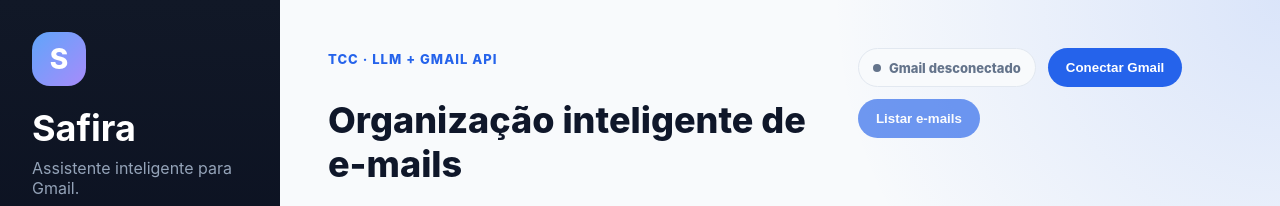
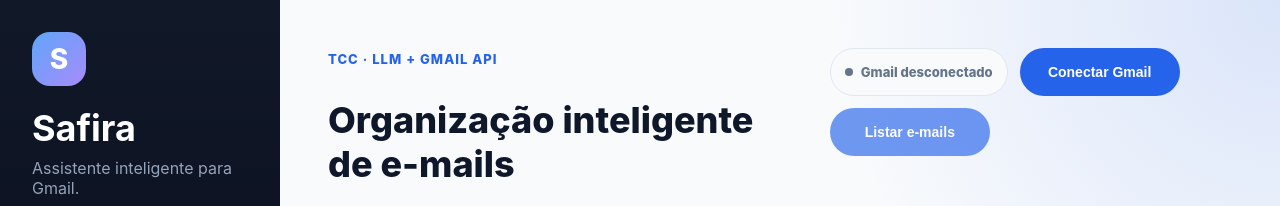
Before and after one commit to estelamdrs/safira-front, a React (Vite) app: page / in a window 1280 px wide. Shown: the top 206 px of the page. Built offline with nearby package versions, Linux system fonts and the light colour scheme; no server answers.

Commit message:
botão + conexão com back

```diff
--- a/src/App.css
+++ b/src/App.css
@@ -13,11 +13,20 @@ button {
   border: none;
   border-radius: 999px;
   padding: 12px 18px;
+  min-width: 160px;
+  height: 48px;
+
+  display: inline-flex;
+  align-items: center;
+  justify-content: center;
+
   cursor: pointer;
   background: #2563eb;
   color: white;
   font-weight: 700;
-  transition: all 0.2s ease;
+  font-size: 14px;
+
+  transition: 0.2s ease;
 }
 
 button:hover {
@@ -327,6 +336,15 @@ button:disabled {
   background: currentColor;
 }
 
+.disconnect-button {
+  background: #ef4444;
+  color: white;
+}
+
+.disconnect-button:hover {
+  background: #dc2626;
+}
+
 @media (max-width: 980px) {
   .app-shell {
     min-height: 100vh;
--- a/src/App.jsx
+++ b/src/App.jsx
@@ -68,6 +68,30 @@ function App() {
     }
   }
 
+  async function disconnectGmail() {
+    setError("");
+
+    try {
+      const response = await fetch(`${API_BASE_URL}/gmail/disconnect/`, {
+        method: "POST",
+        credentials: "include",
+      });
+
+      const data = await response.json();
+
+      if (!response.ok) {
+        throw new Error(data.error || "Erro ao desconectar Gmail.");
+      }
+
+      setIsGmailConnected(false);
+      setEmails([]);
+      setAnalysis(null);
+      setSelectedEmailId(null);
+    } catch (err) {
+      setError(err.message);
+    }
+  }
+
   useEffect(() => {
     async function checkGmailStatus() {
       try {
@@ -122,13 +146,15 @@ function App() {
                 : "Gmail desconectado"}
             </div>
 
-            <button
-              onClick={connectGmail}
-              disabled={isGmailConnected}
-              className={!isGmailConnected ? "" : "disabled-button"}
-            >
-              {isGmailConnected ? "Conectado" : "Conectar Gmail"}
-            </button>
+            {isGmailConnected ? (
+              <button className="disconnect-button" onClick={disconnectGmail}>
+                Desconectar Gmail
+              </button>
+            ) : (
+              <button onClick={connectGmail}>
+                Conectar Gmail
+              </button>
+            )}
 
             <button onClick={loadEmails} disabled={!isGmailConnected || loadingEmails}>
               {loadingEmails ? "Carregando..." : "Listar e-mails"}
```
